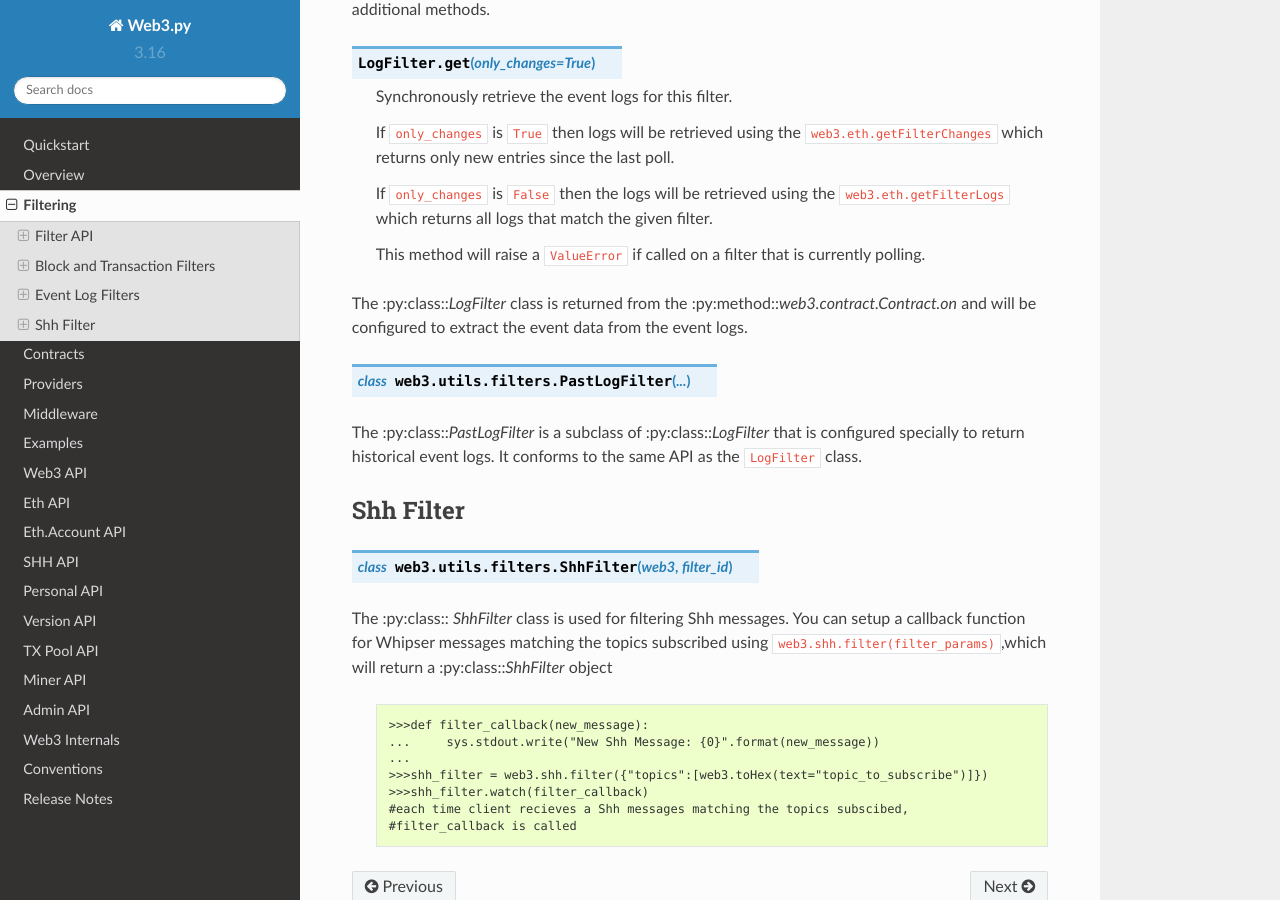
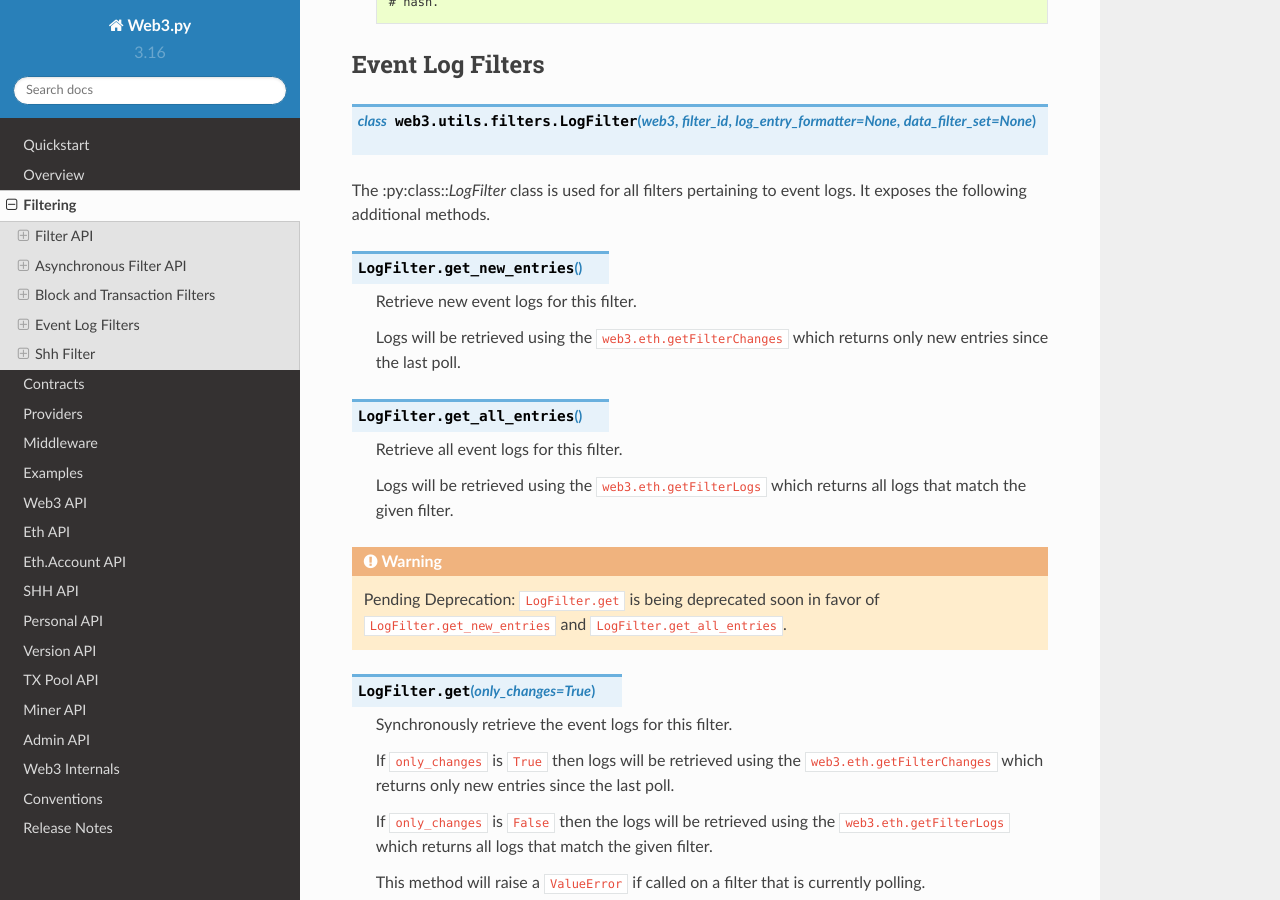
Before and after one commit to shuziren/web3.py, a Sphinx documentation site: the page built from docs/filters.rst, in a window 1280 px wide and 900 px high, scrolled down 2202 px. Built offline with Sphinx 7.4.7 and the Read the Docs theme 2.0.0, drawn with Linux system fonts in a browser that asks for light colours; pages that are not in the unit, such as notebooks, are missing from menus; some of the changed text lies outside the part shown.

Commit message:
[djrtwo/syncronous-filters] add deprecation warnings to filter docs. add 'get_new_entries' and 'get_all_entries' to filter docs

```diff
--- a/docs/filters.rst
+++ b/docs/filters.rst
@@ -1,5 +1,6 @@
 Filtering
 =========
+
 
 .. py:module:: web3.utils.filters
 .. py:currentmodule:: web3.utils.filters
@@ -57,6 +58,11 @@ and methods.
     Hook for subclasses to add additional programatic filtering.  The default
     implementation always returns ``True``.
 
+
+Asynchronous Filter API
+-----------------------
+
+.. warning:: Asynchrony Deprecation: Native asynchronous filtering is being deprecated soon in favor a simpler synchronous implementation. See **Async Examples** for sample asynchronous usage using 3rd party libraries.
 
 .. py:method:: Filter.watch(*callbacks)
 
@@ -117,6 +123,26 @@ The :py:class::`LogFilter` class is used for all filters pertaining to event
 logs.  It exposes the following additional methods.
 
 
+.. py:method:: LogFilter.get_new_entries()
+
+    Retrieve new event logs for this filter.
+
+    Logs will be retrieved using the
+    ``web3.eth.getFilterChanges`` which returns only new entries since the last
+    poll.
+
+
+.. py:method:: LogFilter.get_all_entries()
+
+    Retrieve all event logs for this filter.
+
+    Logs will be retrieved using the
+    ``web3.eth.getFilterLogs`` which returns all logs that match the given
+    filter.
+
+
+.. warning:: Pending Deprecation:  ``LogFilter.get`` is being deprecated soon in favor of ``LogFilter.get_new_entries`` and ``LogFilter.get_all_entries``.
+
 .. py:method:: LogFilter.get(only_changes=True)
 
     Synchronously retrieve the event logs for this filter.
```
